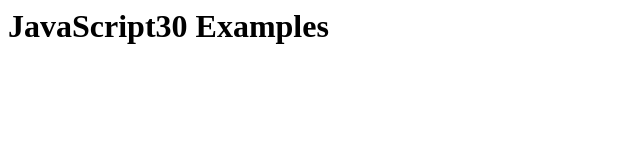
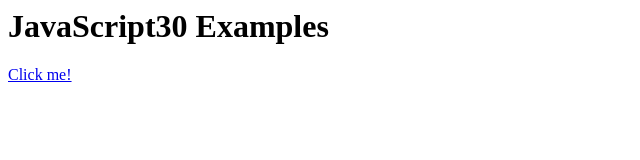
Before and after one commit to yhabib/JavaScript30, a plain HTML site: page index.html in a window 1280 px wide. Shown: the full height of the page, 0-640 px from the left. Drawn offline with Linux system fonts and the light colour scheme.

Commit message:
Update index.html

```diff
--- a/index.html
+++ b/index.html
@@ -1 +1,3 @@
 <h1>JavaScript30 Examples</h1>
+
+<a href="./01\ -\ JavaScript\ Drum\ Kit/">Click me!</a>
```
